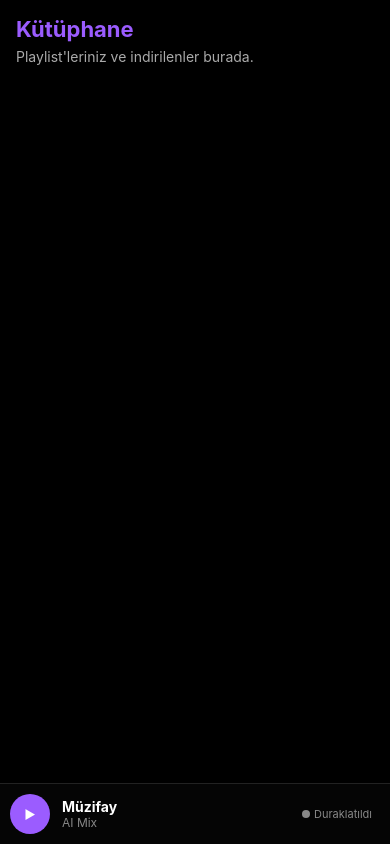
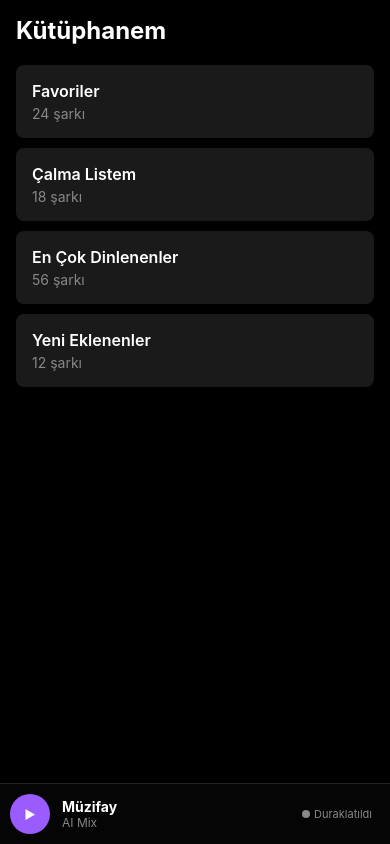
Before and after one commit to kundakciarda8-ops/M-zifay, a React Native app: screen /Library in a window 390 px wide. Built offline with nearby package versions, Linux system fonts and the light colour scheme.

Commit message:
Update Library.jsx

```diff
--- a/Library.jsx
+++ b/Library.jsx
@@ -1,10 +1,39 @@
 import React from 'react';
-import { View, Text } from 'react-native';
-export default function Library(){
+import { View, Text, FlatList } from 'react-native';
+
+export default function Library() {
+  const playlists = [
+    { id: '1', name: 'Favoriler', count: '24 şarkı' },
+    { id: '2', name: 'Çalma Listem', count: '18 şarkı' },
+    { id: '3', name: 'En Çok Dinlenenler', count: '56 şarkı' },
+    { id: '4', name: 'Yeni Eklenenler', count: '12 şarkı' },
+  ];
+
   return (
-    <View style={{flex:1,backgroundColor:'#000',padding:16}}>
-      <Text style={{color:'#9B5CFF',fontSize:22,fontWeight:'700'}}>Kütüphane</Text>
-      <Text style={{color:'#aaa',marginTop:6}}>Playlist'leriniz ve indirilenler burada.</Text>
+    <View style={{ flex: 1, backgroundColor: '#000', padding: 16 }}>
+      <Text style={{ color: '#fff', fontSize: 24, fontWeight: 'bold', marginBottom: 20 }}>
+        Kütüphanem
+      </Text>
+
+      <FlatList
+        data={playlists}
+        keyExtractor={(item) => item.id}
+        renderItem={({ item }) => (
+          <View style={{
+            backgroundColor: '#1a1a1a',
+            padding: 16,
+            borderRadius: 8,
+            marginBottom: 10
+          }}>
+            <Text style={{ color: '#fff', fontSize: 16, fontWeight: '600' }}>
+              {item.name}
+            </Text>
+            <Text style={{ color: '#888', marginTop: 4 }}>
+              {item.count}
+            </Text>
+          </View>
+        )}
+      />
     </View>
   );
 }
```
